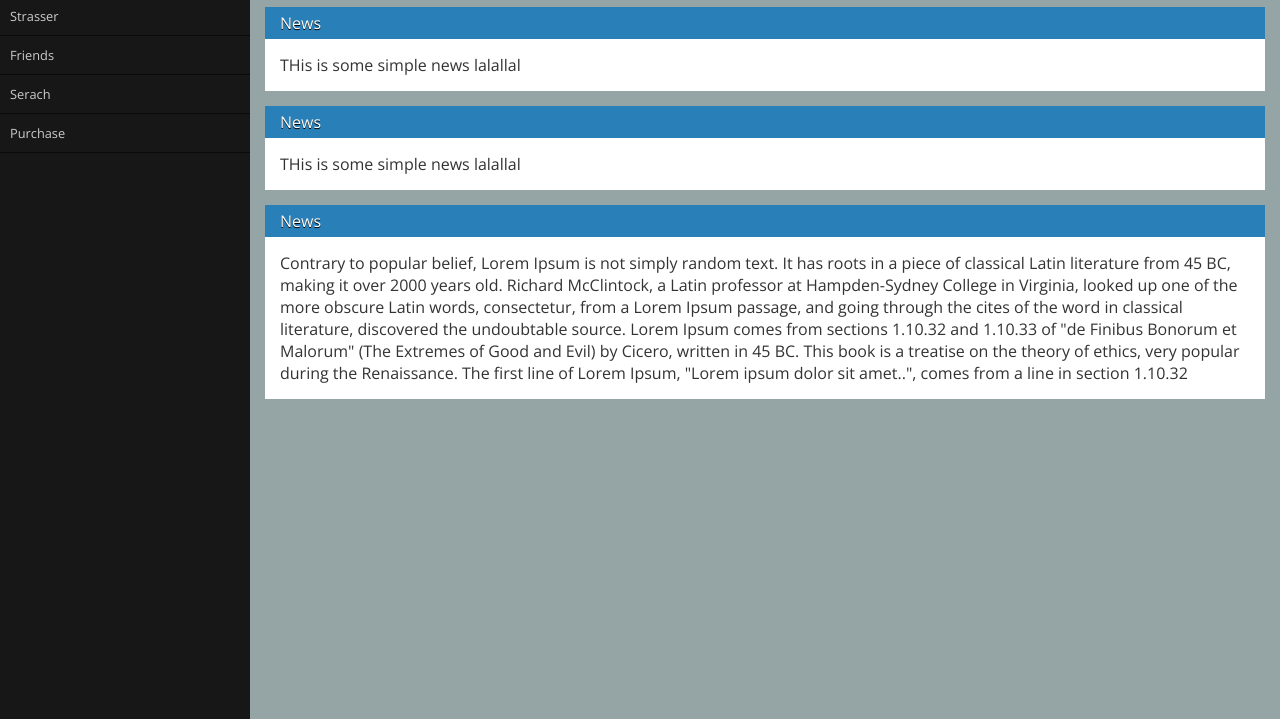
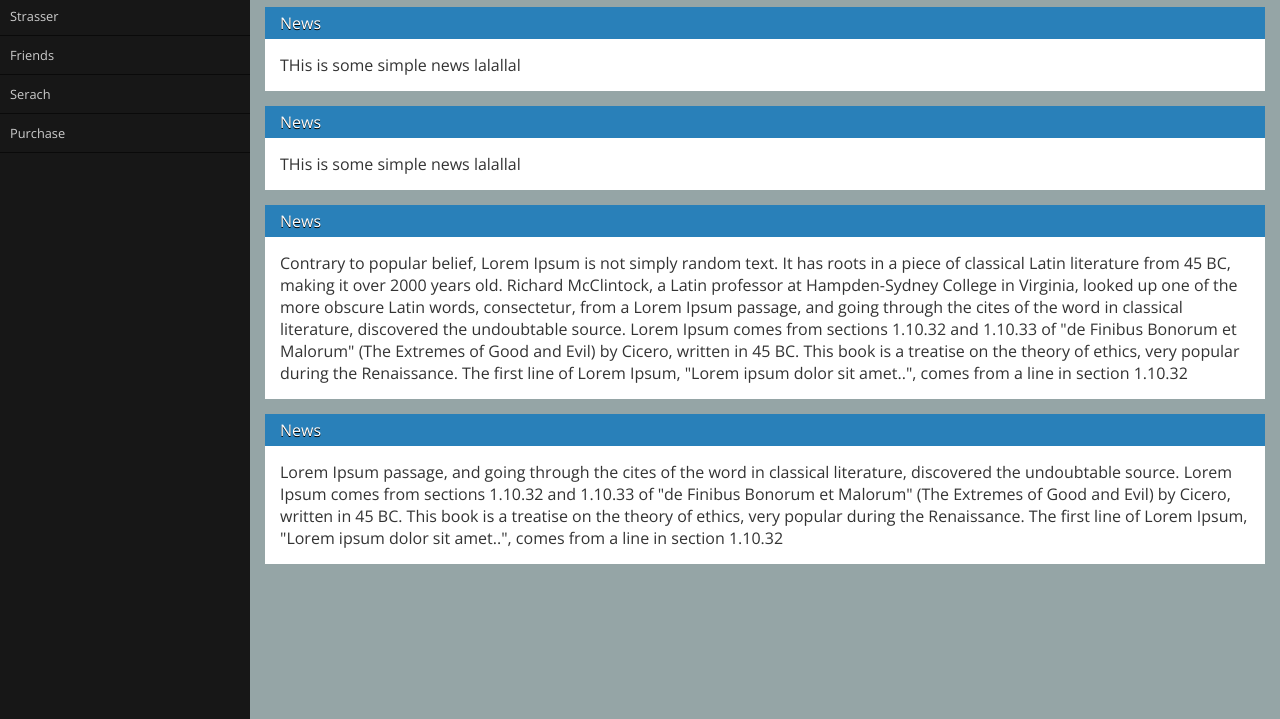
Before and after one commit to diamantkolshi/xero-dashboard, a plain HTML site: page index.html in a window 1280 px wide. Shown: the part 131-850 px from the top of the page. Drawn offline with nearby package versions, Linux system fonts and the light colour scheme.

Commit message:
add new box with text

```diff
--- a/index.html
+++ b/index.html
@@ -14,7 +14,6 @@
 			<i class="fa fa-bars fa-2x" aria-hidden="true" ></i>
 			</a>
 	</div>
-
 	<div id="container">
 		<div class="sidebar">
 			<ul id="nav">
@@ -50,6 +49,13 @@
 					Contrary to popular belief, Lorem Ipsum is not simply random text. It has roots in a piece of classical Latin literature from 45 BC, making it over 2000 years old. Richard McClintock, a Latin professor at Hampden-Sydney College in Virginia, looked up one of the more obscure Latin words, consectetur, from a Lorem Ipsum passage, and going through the cites of the word in classical literature, discovered the undoubtable source. Lorem Ipsum comes from sections 1.10.32 and 1.10.33 of "de Finibus Bonorum et Malorum" (The Extremes of Good and Evil) by Cicero, written in 45 BC. This book is a treatise on the theory of ethics, very popular during the Renaissance. The first line of Lorem Ipsum, "Lorem ipsum dolor sit amet..", comes from a line in section 1.10.32
 				</div>
 			</div>
+
+			<div id="box">
+				<div class="box-top">News</div>
+				<div class="box-panel">
+					Lorem Ipsum passage, and going through the cites of the word in classical literature, discovered the undoubtable source. Lorem Ipsum comes from sections 1.10.32 and 1.10.33 of "de Finibus Bonorum et Malorum" (The Extremes of Good and Evil) by Cicero, written in 45 BC. This book is a treatise on the theory of ethics, very popular during the Renaissance. The first line of Lorem Ipsum, "Lorem ipsum dolor sit amet..", comes from a line in section 1.10.32
+				</div>
+			</div>
 		</div>
 	</div>
 </body>
```
